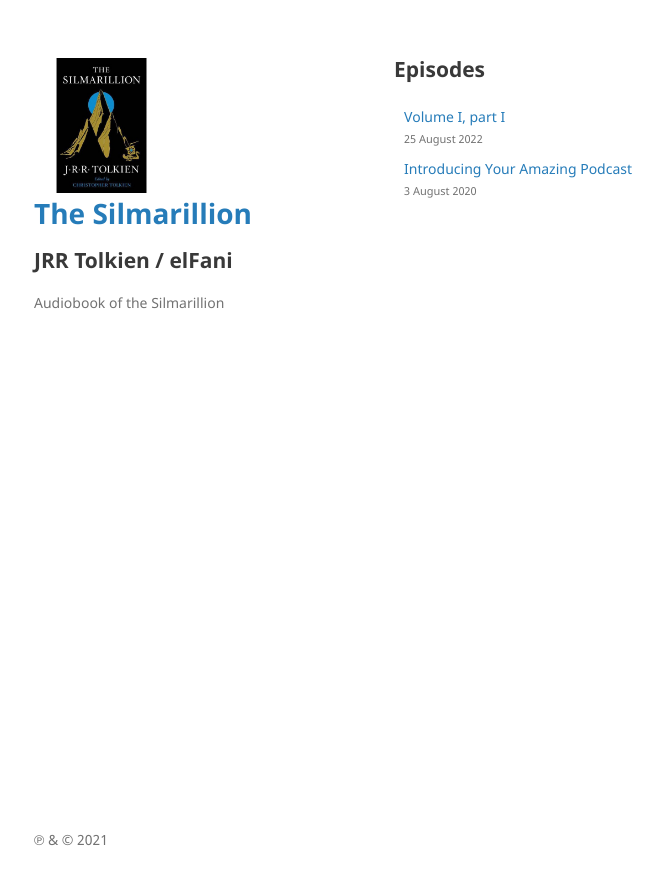
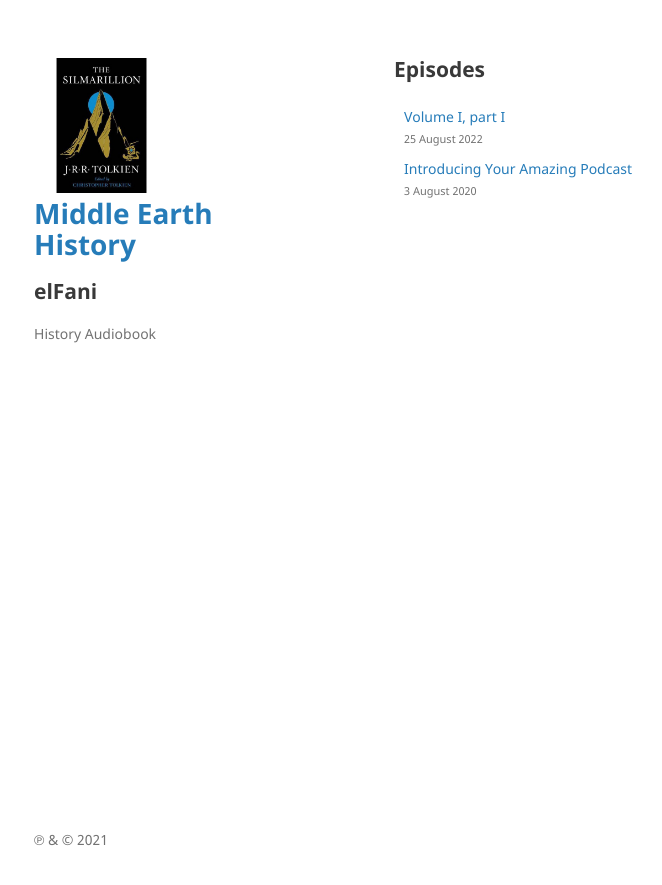
Before and after one commit to elFani/silmarillion, a Jekyll site: the page built from index.md, in a window 1280 px wide. Shown: the top 885 px of the page, without its empty margins (176-838 px from the left). Built offline with Jekyll 4.4.1, drawn with Linux system fonts in a browser that asks for light colours.

Commit message:
configs edit

```diff
--- a/_config.yml
+++ b/_config.yml
@@ -1,6 +1,6 @@
-title: The Silmarillion
-description: Audiobook of the Silmarillion
-author: JRR Tolkien / elFani
+title: Middle Earth History
+description: History Audiobook
+author: elFani
 email: tflthree@gmail.com
 lang: en-us
 copyright: "&#x2117; &amp; &#xA9; 2021"
```
